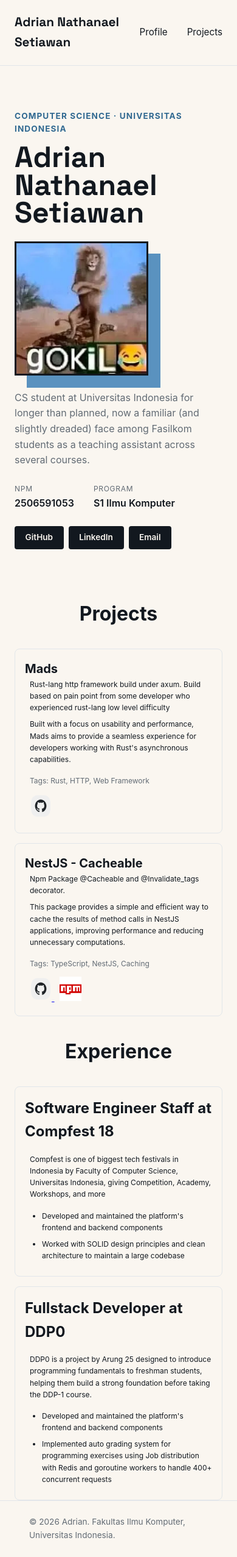
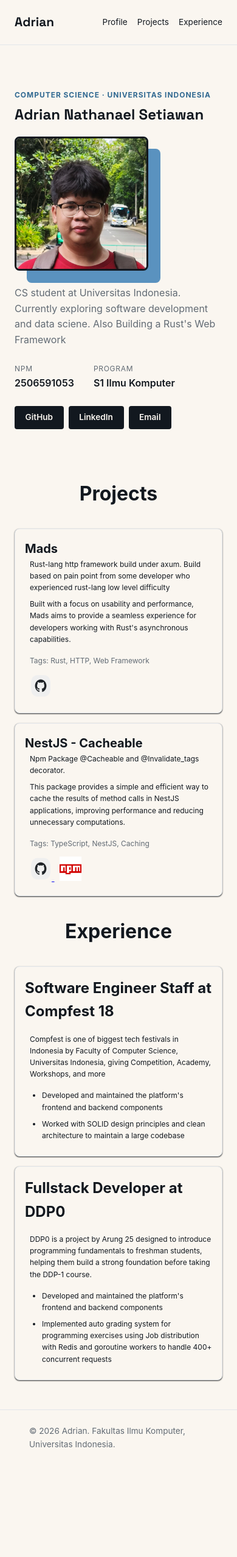
Before and after one commit to Adriannathan89/myportofolio, a Django app: page / in a window 390 px wide. Shown: the whole page at 61% size. After the commit the page ends 2374 px from the top, so only its background shows below. Run offline with Django 5.2, Linux system fonts and the light colour scheme.

Commit message:
feat(UI): revamp website look with add animation and responsive design

```diff
--- a/static/css/style.css
+++ b/static/css/style.css
@@ -63,6 +63,10 @@
 
 .site-header {
     border-bottom: 1px solid var(--line);
+    position: sticky;
+    top: 0;
+    z-index: 100;
+    background-color: var(--paper);
 }
 
 .site-header .container {
@@ -164,11 +168,12 @@
     background-color: var(--ink);
     border-radius: var(--sm);
     padding: 0.5rem 1.1rem;
-    transition: background-color 0.2s ease;
+    transition: background-color 0.2s ease, transform 0.5s ease-in-out;
 }
 
 .social-link:hover {
     background-color: var(--accent);
+    transform: translateY(-3px);
 }
 
 .hero-photo {
@@ -184,7 +189,7 @@
     width: 100%;
     height: 100%;
     background-color: var(--accent);
-    border-radius: var(--radius);
+    border-radius: var(--md);
     z-index: 0;
 }
 
@@ -195,8 +200,13 @@
     width: 100%;
     aspect-ratio: 1 / 1;
     object-fit: cover;
-    border-radius: var(--radius);
+    border-radius: var(--md);
     border: 3px solid var(--ink);
+    transition: transform 0.5s ease-in-out;
+}
+
+.hero-photo:hover .avatar {
+    transform: translate(20px, 20px);
 }
 
 .site-footer {
@@ -204,6 +214,7 @@
     color: var(--text-muted);
     font-size: 0.85rem;
     border-top: 1px solid var(--line);
+    margin-top: 3rem;
 }
 
 @media (max-width: 600px) {
@@ -240,6 +251,7 @@
 .experience-card {
     background-color: var(--paper);
     border: 1px solid var(--line);
+    box-shadow: 0 1px 2px var(--shadow-bg);
     padding: 1rem;
     box-sizing: border-box;
     border-radius: var(--md);
@@ -347,4 +359,20 @@
         display: flex;
         justify-content: center;
     }
+
+    .hero-identity h1 {
+        font-size: 24px;
+    }
+
+    .hero-kicker {
+        font-size: 12px;
+    }
+
+    .site-header nav a {
+        font-size: 0.85rem;
+    }
+
+    .site-header nav {
+        gap: 1rem;
+    }
 }
--- a/templates/index.html
+++ b/templates/index.html
@@ -14,10 +14,11 @@
 <body>
     <header class="site-header">
         <div class="container">
-            <a href="#profile" class="brand">Adrian Nathanael Setiawan</a>
-            <nav>
+            <a class="brand" href="#profile">Adrian</a>
+            <nav class="nav-links">
                 <a href="#profile">Profile</a>
                 <a href="#projects">Projects</a>
+                <a href="#experience">Experience</a>
             </nav>
         </div>
     </header>
@@ -31,11 +32,11 @@
                 </div>
                 <div class="hero-photo">
                     <div class="photo-block"></div>
-                    <img class="avatar" src="/static/img/gokil.png" alt="Photo of Gokil">
+                    <img class="avatar" src="/static/img/Photo-profile.jpeg" alt="Photo of Gokil">
                 </div>
                 <div class="hero-details">
-                    <p class="bio">CS student at Universitas Indonesia for longer than planned, now a familiar (and
-                        slightly dreaded) face among Fasilkom students as a teaching assistant across several courses.
+                    <p class="bio">CS student at Universitas Indonesia. Currently exploring software development and data
+                        sciene. Also Building a Rust's Web Framework
                     </p>
                     <dl class="meta-list">
                         <div class="meta-row">
```
Also changed, not shown: static/img/Photo-profile.jpeg (added).
